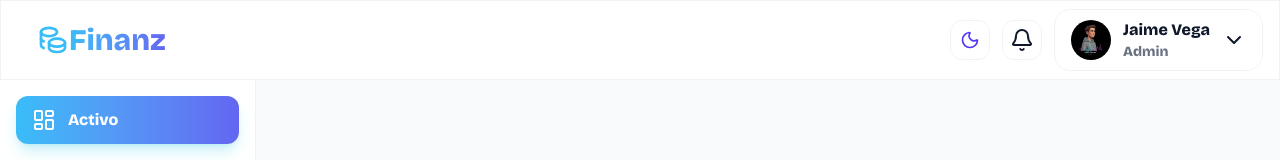
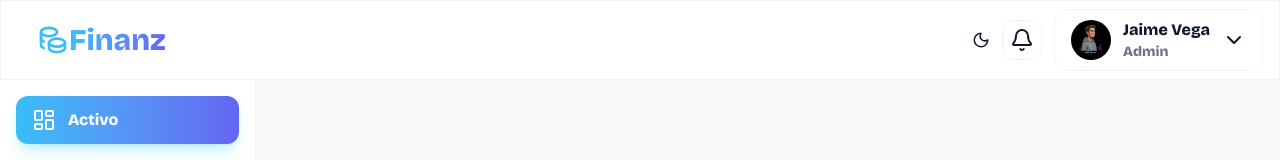
Before and after one commit to Drokko-Dev/finance-tracker-app, a React (Vite) app in the folder frontend/: page / in a window 1280 px wide. Shown: the top 160 px of the page. Built offline with nearby package versions, Linux system fonts and the light colour scheme.

Commit message:
changes in toggletheme

```diff
--- a/frontend/src/components/ui/ThemeToggle.tsx
+++ b/frontend/src/components/ui/ThemeToggle.tsx
@@ -1,31 +1,34 @@
 import { Sun, Moon } from "lucide-react";
-import { useEffect, useState } from "react";
+import { useState } from "react";
 
-export const ThemeToggle = () => {
-  const [isDark, setIsDark] = useState(() => {
-    // Al cargar, revisa si el usuario ya tenía una preferencia guardada
-    return document.documentElement.classList.contains("dark");
-  });
+const iconBtnStyles =
+  "cursor-pointer w-10 h-10 rounded-full border border-[var(--color-border-subtle)] flex justify-center items-center transition-all duration-300 ease-in-out hover:shadow-md hover:-translate-y-0.5 hover:bg-slate-50 dark:hover:bg-white/5";
 
-  useEffect(() => {
-    if (isDark) {
+export const ThemeToggle = ({ className }: { className: string }) => {
+  // Leemos directamente del DOM que ya fue procesado por el script de arriba
+  const [isDark, setIsDark] = useState(() =>
+    document.documentElement.classList.contains("dark"),
+  );
+
+  const toggleTheme = () => {
+    const newDark = !isDark;
+    setIsDark(newDark);
+
+    if (newDark) {
       document.documentElement.classList.add("dark");
       localStorage.setItem("theme", "dark");
     } else {
       document.documentElement.classList.remove("dark");
       localStorage.setItem("theme", "light");
     }
-  }, [isDark]);
+  };
 
   return (
-    <button
-      onClick={() => setIsDark(!isDark)}
-      className="cursor-pointer w-10 h-10 rounded-xl border border-[var(--color-border-subtle)] flex justify-center items-center transition-all duration-300 ease-in-out hover:shadow-md hover:-translate-y-0.5 hover:bg-slate-50 dark:hover:bg-white/5"
-    >
+    <button onClick={toggleTheme} className={className}>
       {isDark ? (
-        <Sun className="w-5 h-5 text-yellow-400" />
+        <Sun className="w-[18px] h-[18px]" />
       ) : (
-        <Moon className="w-5 h-5 text-indigo-600" />
+        <Moon className="w-[18px] h-[18px]" />
       )}
     </button>
   );
```
